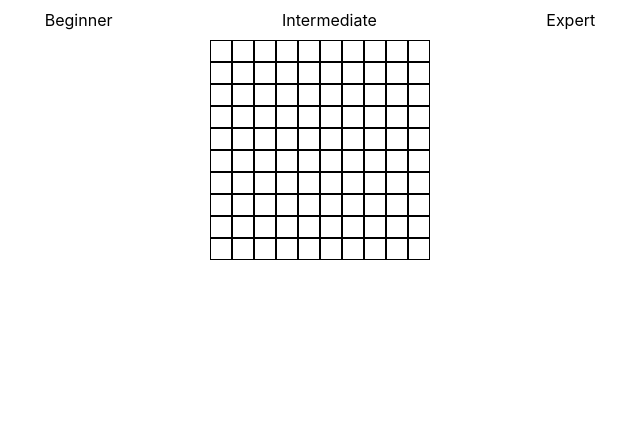
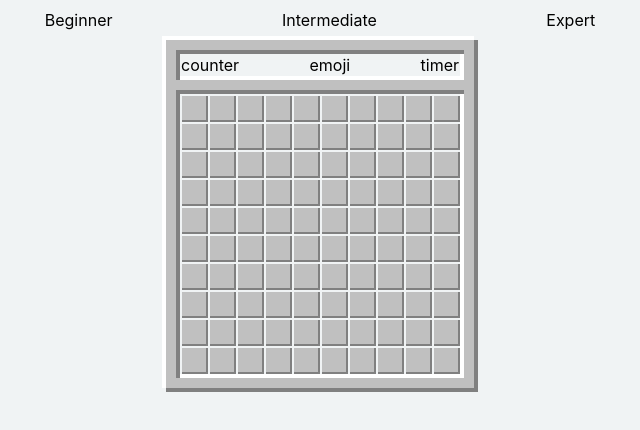
Before and after one commit to nomentech/minesweeper, a React (Create React App) app: page / in a window 1280 px wide. Shown: the top 430 px of the page, without its empty margins (320-960 px from the left). Built offline with nearby package versions, Linux system fonts and the light colour scheme.

Commit message:
add basic style on the board, another bug fix on revealEmptyCell

```diff
--- a/src/App.tsx
+++ b/src/App.tsx
@@ -1,7 +1,16 @@
 import Game from './components/Game'
+import Header from './components/Header'
+import { BoardProvider } from './context/BoardContext'
 
 function App() {
-  return <Game />
+  return (
+    <BoardProvider>
+      <div className="container">
+        <Header />
+        <Game />
+      </div>
+    </BoardProvider>
+  )
 }
 
 export default App
--- a/src/components/Game.tsx
+++ b/src/components/Game.tsx
@@ -1,14 +1,13 @@
-import { BoardProvider } from '../context/BoardContext'
 import GameBoard from './GameBoard'
-import Header from './Header'
+import GameToolbar from './GameToolbar'
 
 export default function Game() {
   return (
-    <BoardProvider>
-      <div className="container">
-        <Header />
+    <div className="content">
+      <div className="game">
+        <GameToolbar />
         <GameBoard />
       </div>
-    </BoardProvider>
+    </div>
   )
 }
--- a/src/components/GameBoard.tsx
+++ b/src/components/GameBoard.tsx
@@ -25,9 +25,9 @@ export default function GameBoard() {
   }
 
   return (
-    <div className="border">
+    <div className="board">
       {board.field.map((row, rowIndex) => (
-        <div key={rowIndex} style={{ display: 'flex', flexDirection: 'row' }}>
+        <div key={rowIndex} className="board-row">
           {row.map((col, colIndex) => (
             <Square
               key={colIndex}
--- /dev/null
+++ b/src/components/GameToolbar.tsx
@@ -0,0 +1,9 @@
+export default function GameToolbar() {
+  return (
+    <div className="toolbar">
+      <div>counter</div>
+      <div>emoji</div>
+      <div>timer</div>
+    </div>
+  )
+}
--- a/src/components/Sqaure.tsx
+++ b/src/components/Sqaure.tsx
@@ -24,15 +24,7 @@ export default function Square({
       onClick={onClick}
       onContextMenu={onRightClick}
       onDoubleClick={onDoubleClick}
-      style={{
-        width: 20,
-        height: 20,
-        display: 'flex',
-        justifyContent: 'center',
-        alignItems: 'center',
-        borderWidth: 1,
-        borderStyle: 'solid',
-      }}
+      className={`square ${!cell.isRevealed && 'square-closed'}`}
     >
       {getContent(cell)}
     </div>
--- a/src/index.css
+++ b/src/index.css
@@ -5,6 +5,7 @@ body {
     sans-serif;
   -webkit-font-smoothing: antialiased;
   -moz-osx-font-smoothing: grayscale;
+  background-color: #f0f3f4;
 }
 
 .container {
@@ -20,8 +21,49 @@ body {
   cursor: pointer;
 }
 
-.border {
+.content {
   display: flex;
   flex-direction: column;
   align-items: center;
 }
+
+.game {
+  border: 5px solid silver;
+  box-shadow: 2px 2px 0 2px grey, -2px -2px 0 2px white;
+}
+
+.toolbar {
+  display: flex;
+  flex-direction: row;
+  justify-content: space-between;
+  padding: 5px;
+  border: 5px solid silver;
+  box-shadow: inset 2px 2px 0 2px grey, inset -2px -2px 0 2px white;
+}
+
+.board {
+  border: 5px solid silver;
+  padding: 4px;
+  box-shadow: inset 2px 2px 0 2px grey, inset -2px -2px 0 2px white;
+}
+
+.board-row {
+  display: flex;
+  flex-direction: row;
+}
+
+.square {
+  width: 24px;
+  height: 24px;
+  margin: 2px;
+  display: flex;
+  justify-content: center;
+  align-items: center;
+  /* border: 1px solid silver; */
+  background-color: silver;
+  cursor: pointer;
+}
+
+.square-closed {
+  box-shadow: 1px 1px 0 1px grey;
+}
--- a/src/minesweeper/gamePlayer.ts
+++ b/src/minesweeper/gamePlayer.ts
@@ -55,7 +55,7 @@ function revealEmptyCell(field: Cell[][], x: number, y: number) {
   for (let index = 0; index < neighbors.length; index++) {
     const i = neighbors[index][0]
     const j = neighbors[index][1]
-    if (field[i][j].isRevealed) continue
+    if (field[i][j].isRevealed || field[i][j].isFlag || field[i][j].isMine) continue
 
     field[i][j].isRevealed = true
     if (field[i][j].mineCount === 0 && !field[i][j].isFlag && !field[i][j].isMine) {
```
Also changed, not shown: src/App.css (deleted, +0 -38 lines).
